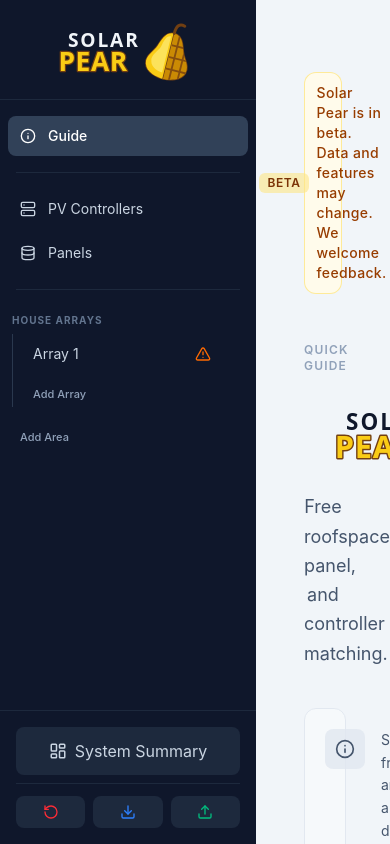
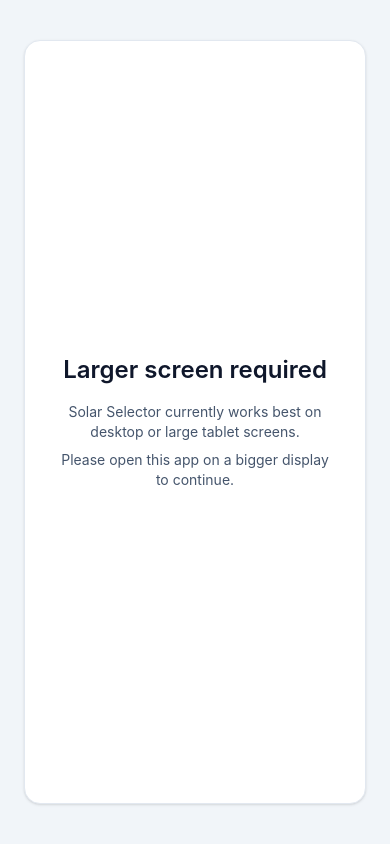
Before and after one commit to GryphonR/Solar-Pear, a React (Vite) app: page / in a window 390 px wide. Built offline with nearby package versions, Linux system fonts and the light colour scheme.

Commit message:
Small Screen Notice

```diff
--- a/src/App.jsx
+++ b/src/App.jsx
@@ -1,4 +1,4 @@
-import React from 'react';
+import React, { useEffect, useState } from 'react';
 import Guide from './components/Guide';
 import AppSidebar from './components/AppSidebar';
 import ConfirmModal from './components/modals/ConfirmModal';
@@ -18,6 +18,24 @@ import { useAppState } from './context/AppStateContext';
 import { useBackupRestore } from './hooks/useBackupRestore';
 
 export default function App() {
+    const MIN_DESKTOP_WIDTH = 1024;
+    const [isSmallScreen, setIsSmallScreen] = useState(() => {
+        if (typeof window === 'undefined') return false;
+        return window.innerWidth < MIN_DESKTOP_WIDTH;
+    });
+
+    useEffect(() => {
+        if (typeof window === 'undefined') return undefined;
+
+        const handleResize = () => {
+            setIsSmallScreen(window.innerWidth < MIN_DESKTOP_WIDTH);
+        };
+
+        handleResize();
+        window.addEventListener('resize', handleResize);
+        return () => window.removeEventListener('resize', handleResize);
+    }, []);
+
     const {
         activeTab,
         setActiveTab,
@@ -69,6 +87,22 @@ export default function App() {
     const modalSystemVoltage = activeArray
         ? getAreaSettings(activeArray.area).systemVoltage
         : systemVoltage;
+
+    if (isSmallScreen) {
+        return (
+            <div className="h-screen w-screen bg-slate-100 px-6 py-10">
+                <div className="mx-auto flex h-full w-full max-w-xl flex-col items-center justify-center rounded-2xl border border-slate-200 bg-white p-8 text-center shadow-sm">
+                    <h1 className="text-2xl font-semibold text-slate-900">Larger screen required</h1>
+                    <p className="mt-4 text-sm text-slate-600">
+                        Solar Selector currently works best on desktop or large tablet screens.
+                    </p>
+                    <p className="mt-2 text-sm text-slate-600">
+                        Please open this app on a bigger display to continue.
+                    </p>
+                </div>
+            </div>
+        );
+    }
 
     return (
         <div className="flex h-screen bg-slate-100 font-sans">
```
